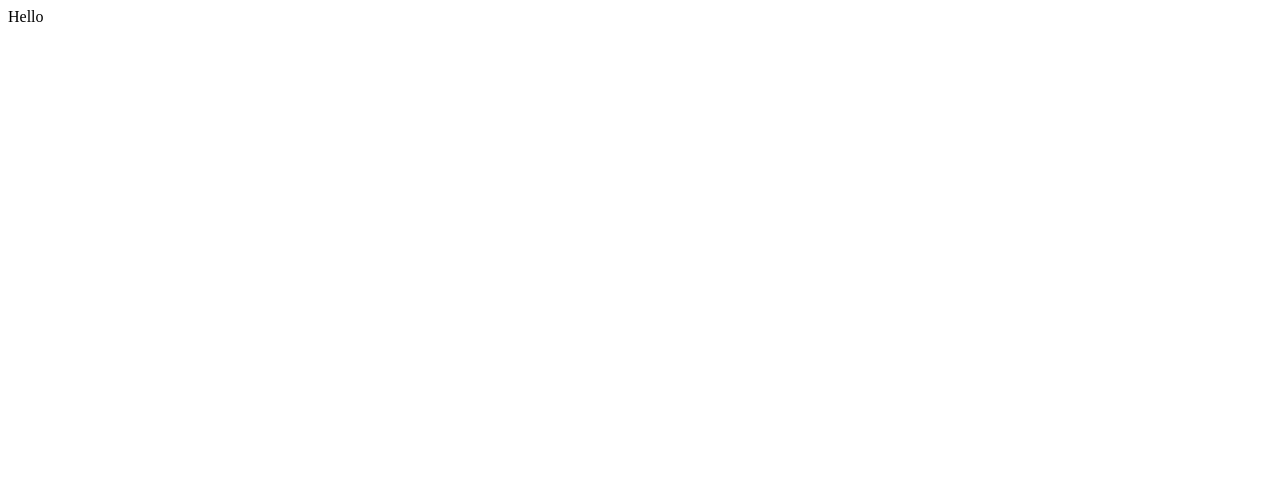
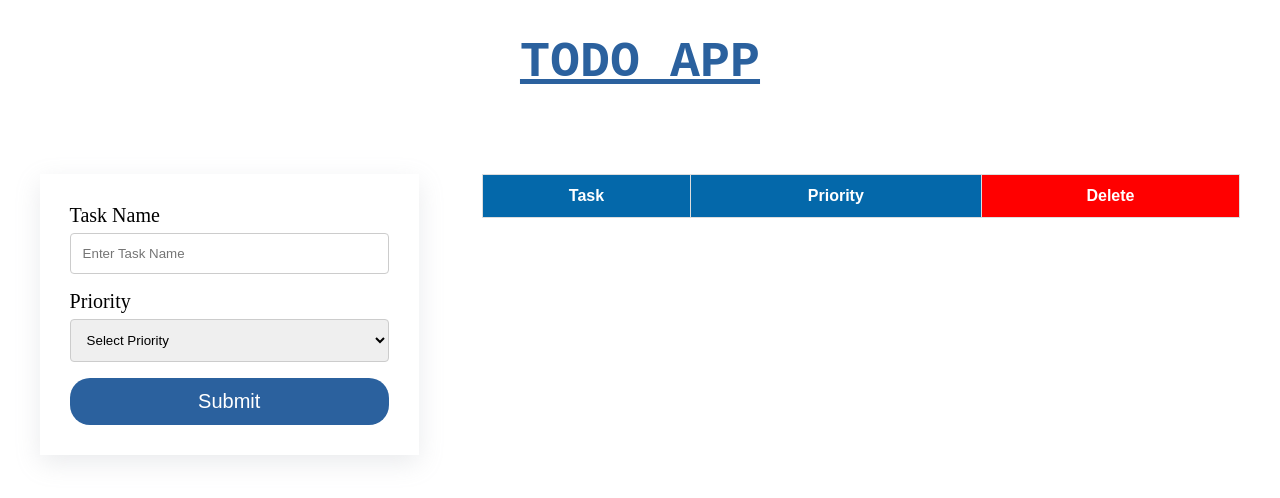
Before and after one commit to zansipatel511-source/DOM-assignment, a plain HTML site: page TODO-list.html/index.html in a window 1280 px wide. Drawn offline with Linux system fonts and the light colour scheme.

Commit message:
TODO-list Done.

```diff
--- a/TODO-list.html/index.html
+++ b/TODO-list.html/index.html
@@ -1 +1,34 @@
-<p>Hello</p>
+<!DOCTYPE html>
+<html lang="en">
+<head>
+    <meta charset="UTF-8">
+    <meta name="viewport" content="width=device-width, initial-scale=1.0">
+    <link rel="stylesheet" href="style.css">
+    <title>Document</title>
+</head>
+<body>
+    <h1>TODO App</h1>
+    <div>
+        <form id="form">
+            <label for="">Task Name</label><br />
+            <input id="task" type="text" placeholder="Enter Task Name" />
+            <label for="">Priority </label><br />
+            <select id="priority">
+                <option value="">Select Priority</option>
+                <option value="High">High</option>
+                <option value="Low">Low</option>
+            </select><br />
+            <input type="submit" />
+        </form>
+        <table>
+            <thead>
+                <tr>
+                <th>Task</th>
+                <th>Priority</th>
+                <th style="background-color: red;">Delete</th>
+                </tr>
+            </thead>
+        </table>
+    </div>
+</body>
+</html>
--- /dev/null
+++ b/TODO-list.html/style.css
@@ -0,0 +1,94 @@
+div
+{
+    display: flex;
+    justify-content: space-around;
+}
+form
+{
+    margin: 0 auto;
+    margin-top: 50px;
+    width: 30%;
+    box-shadow: rgba(149, 157, 165, 0.2) 0px 8px 24px;
+    padding: 30px;
+}
+
+label
+{
+    font-size: 20px;
+}
+
+table
+{
+    font-family: Arial, Helvetica, sans-serif;
+    border-collapse: collapse;
+    width: 60%;
+    margin: auto;
+    margin-top: 50px;
+    text-align: center;
+}
+
+table td, table th
+{
+    border: 1px solid #ddd;
+    padding: 8px;
+    text-align: center;
+}
+
+table tr:nth-child(even)
+{
+    background-color: #8caacf;
+}
+
+table th
+{
+    padding-top: 12px;
+    padding-bottom: 12px;
+    text-align: left;
+    background-color: #0468aa;
+    color: white;
+    text-align: center;
+}
+
+*{
+    box-sizing: border-box;
+}
+
+input[type="text"],
+select, textarea
+{
+    width: 100%;
+    padding: 12px;
+    border: 1px solid #ccc;
+    border-radius: 4px;
+    box-sizing: border-box;
+    margin-top: 6px;
+    margin-bottom: 16px;
+    resize: vertical;
+}
+
+input[type="submit"]
+{
+    background-color: #2b619e;
+    color: white;
+    padding: 12px 20px;
+    border: none;
+    border-radius: 20px;
+    cursor: pointer;
+    width: 100%;
+    font-size: 20px;
+}
+
+input[type="submit"]:hover
+{
+    background-color: #3973b6;
+}
+
+h1
+{
+    text-align: center;
+    font-size: 50px;
+    text-transform: uppercase;
+    font-family: monospace;
+    color: #2b619e;
+    text-decoration: underline;
+}
```
